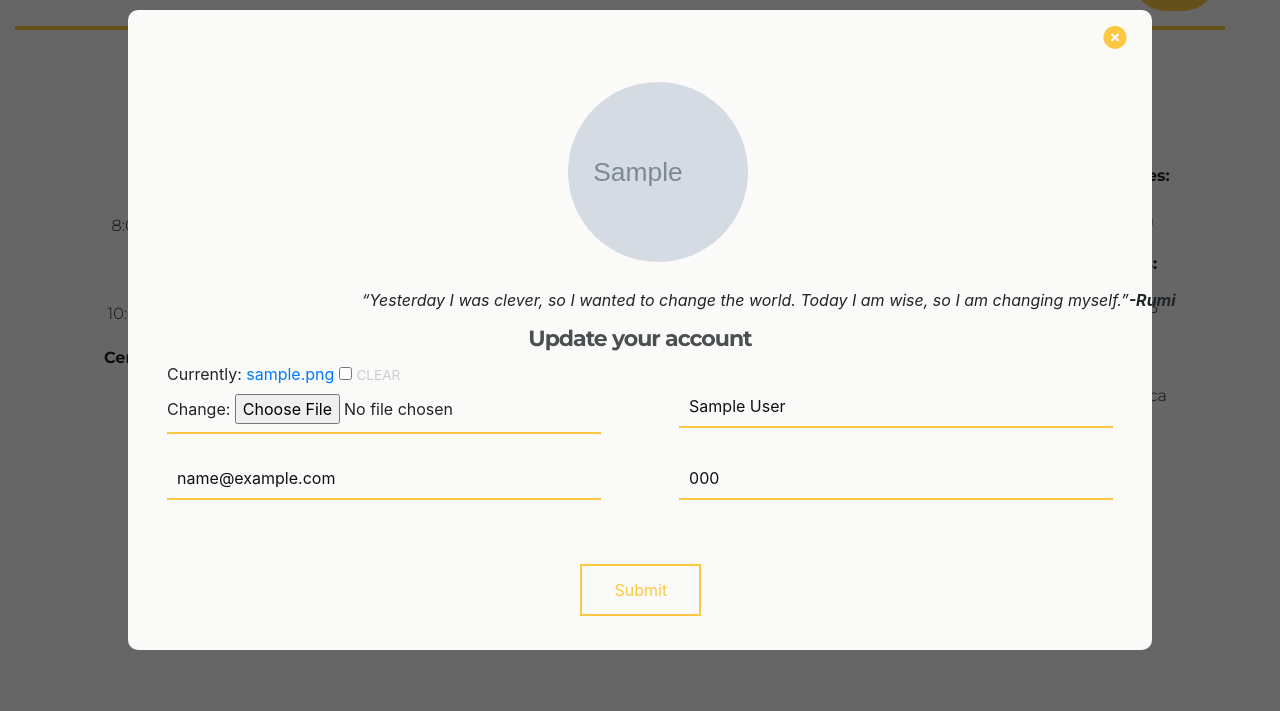
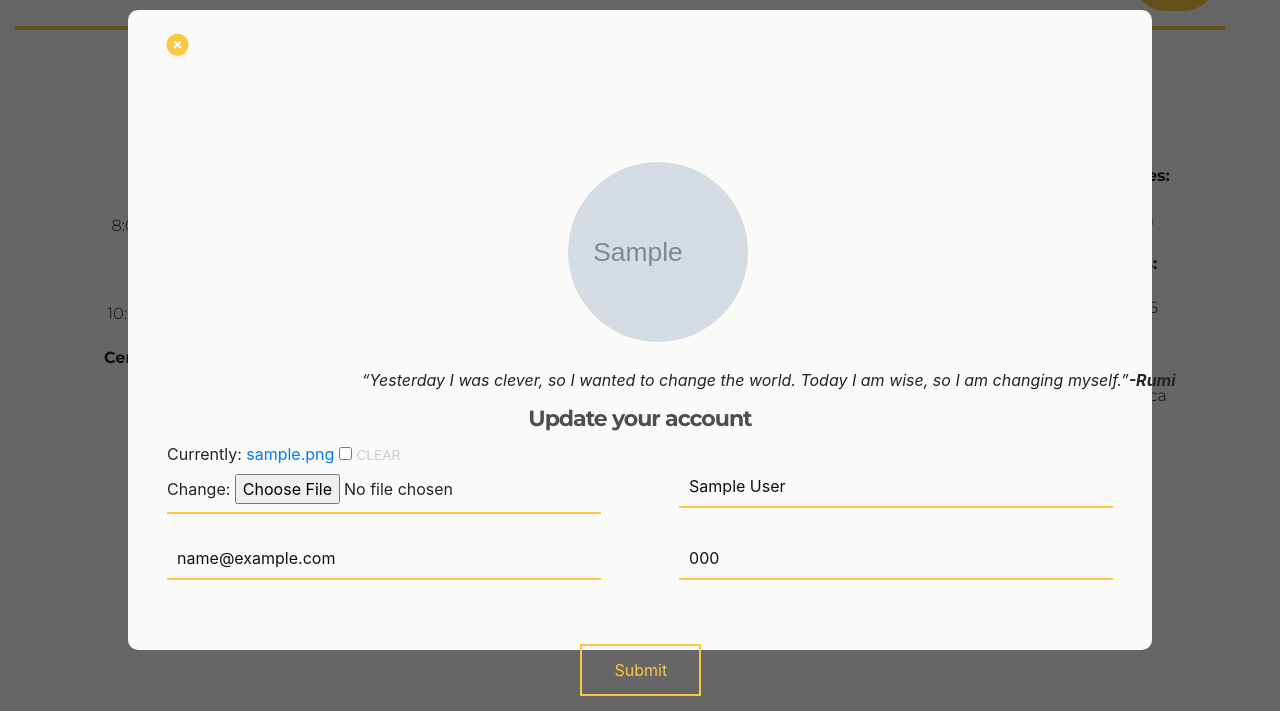
Before and after one commit to goldenadnane/car-rent, a Django app: page /updateView/ in a window 1280 px wide; the page is wider, and only the part inside the window is pictured. Shown: the part 70-781 px from the top of that part. Run offline with Django 3.2, Linux system fonts and the light colour scheme; a user stored in the database is signed in; tables that the repository leaves empty hold one stand-in row (values such as "Sample post"); grey boxes marked "Sample" are stand-in pictures; some libraries are stand-ins or nearby versions; some web fonts are replaced.

Commit message:
edit backCustomer to home

```diff
--- a/templates/updateCustomer.html
+++ b/templates/updateCustomer.html
@@ -5,9 +5,10 @@
 
     </div>
     <div class="blockUpdate">
-        <div class="exitUpdate" >
-            <a class="exitLinkUpdate" >
-                <i class="exitIconUpdate fas fa-times-circle"></i>
+        </br>
+        <div class="backCustomer" >
+            <a class="backLinkCustomer" href="/" >
+                <i class="fas fa-times-circle customerArrow" aria-hidden="true"></i>
             </a>
         </div>
         <div class="container">
```
